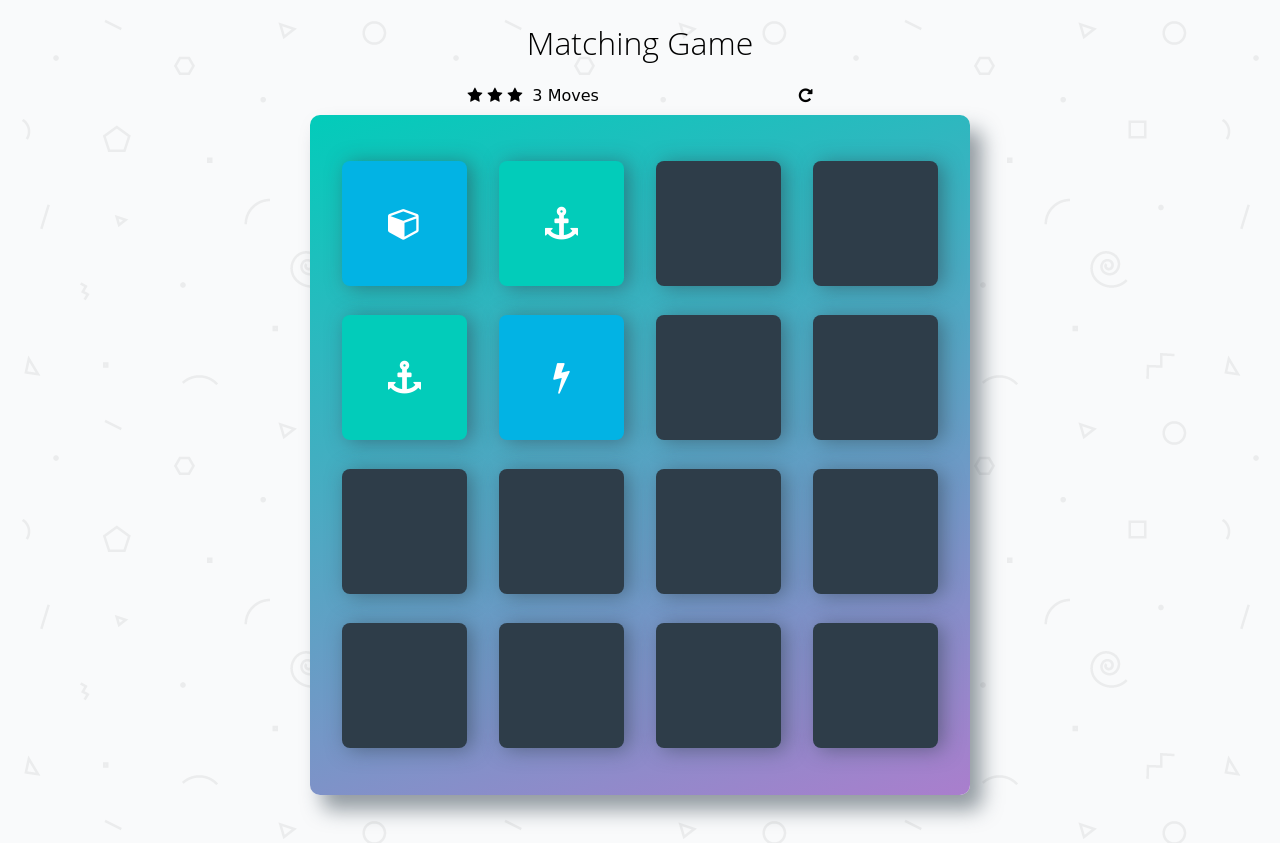
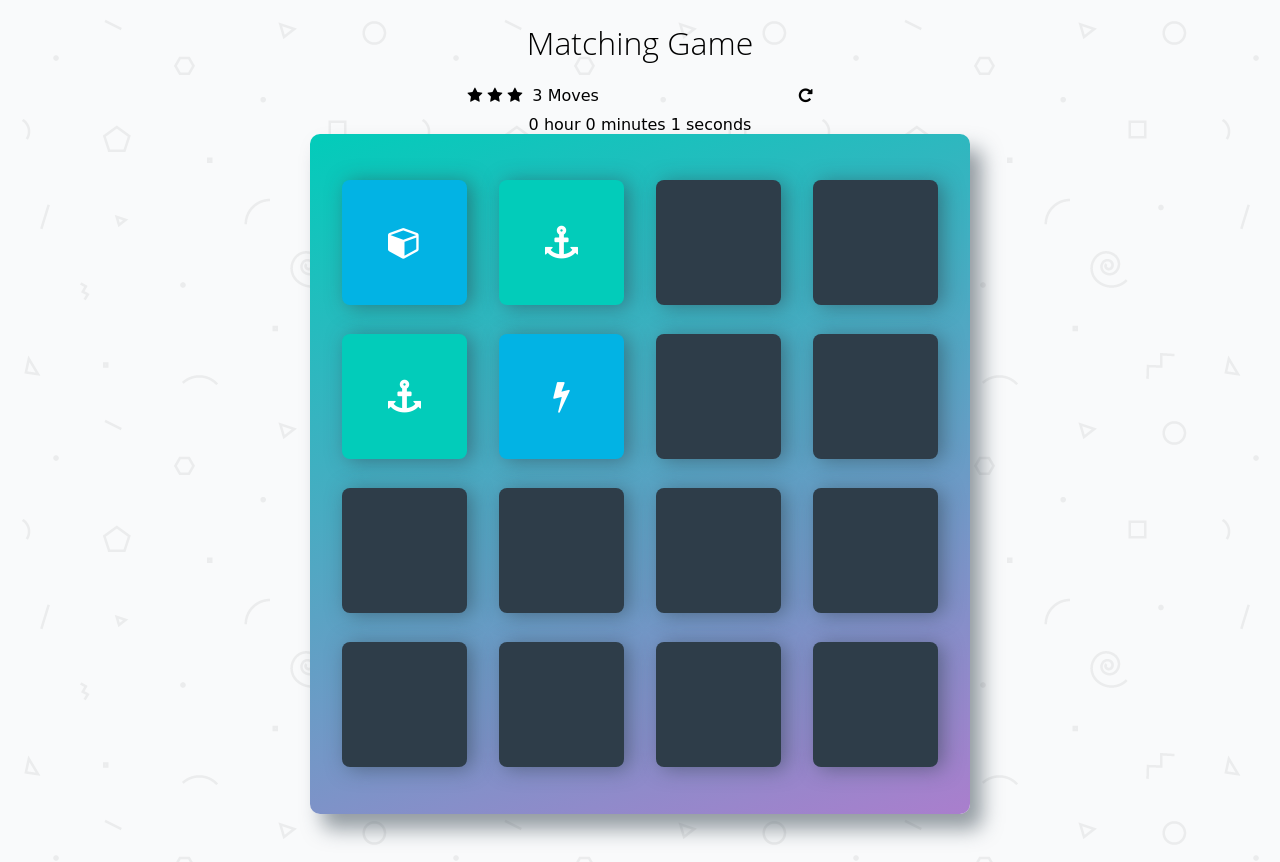
Before and after one commit to jimtryon/fend, a plain HTML site: page memory-game/index.html in a window 1280 px wide. Both pictures are taken after a click on the item 404 px from the left and 223 px from the top of the page. Drawn offline with Linux system fonts and the light colour scheme; a web font is replaced by a local one.

Commit message:
Add section for timer to display

```diff
--- a/memory-game/index.html
+++ b/memory-game/index.html
@@ -20,13 +20,17 @@
         		<li><i class="fa fa-star"></i></li>
         		<li><i class="fa fa-star"></i></li>
         		<li><i class="fa fa-star"></i></li>
-        	</ul>
+            </ul>
 
-        	<span class="moves">3</span> Moves
+            <span class="moves">3</span> Moves
 
             <div class="restart">
         		<i class="fa fa-repeat"></i>
-        	</div>
+            </div>
+        </section>
+
+        <section>
+            <span class="clock">0:00:00</span>
         </section>
 
         <ul class="deck">
--- a/memory-game/js/app.js
+++ b/memory-game/js/app.js
@@ -2,6 +2,8 @@
  * Create a list that holds all of your cards
  */
 let openCards = [];
+
+let timerEnabled = false;
 
 const cardDeck = document.querySelector('.deck');
 
@@ -61,6 +63,8 @@ cards.forEach(function (card) {
         // If the card is one of our cards, flip it over and
         // add it to the array of open cards
         if (card.classList.contains('card')) {
+
+
             // Only allow 2 cards to be flipped over
             // Don't allow flipping of the same card
             if (openCards.length < 2 && !openCards.includes(card)) {
@@ -77,6 +81,11 @@ cards.forEach(function (card) {
 });
 
 function flipCard(card) {
+    // Check if timer is running and start it
+    if (timerEnabled === false) {
+        startTimer();
+    }
+
     card.classList.add('open', 'show');
 }
 
@@ -123,3 +132,29 @@ function removeStar() {
     // Remove the first star in the list
     stars[0].parentNode.children[0].remove();
 }
+
+
+function startTimer() {
+    let sec = 0;
+    let min = 0;
+    let hour = 0;
+    let interval = 0;
+    const clockText = document.querySelector(".clock");
+
+
+    timerEnabled = true;
+    interval = setInterval(function () {
+        clockText.innerHTML = hour + " hour " + min + " minutes " +
+            sec + " seconds";
+            sec++;
+
+            // Add 1 minute after 60 seconds
+            if (sec === 60) {
+                min++;
+            }
+            // Add 1 hour after 60 minutes
+            if (min === 60) {
+                hour++;
+            }
+    }, 1000);
+}
```
